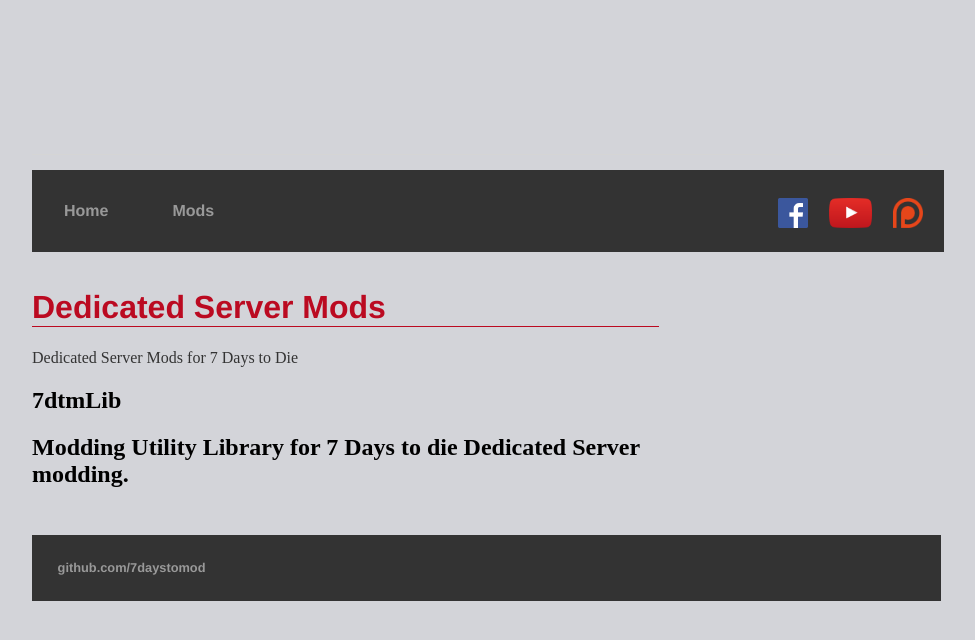
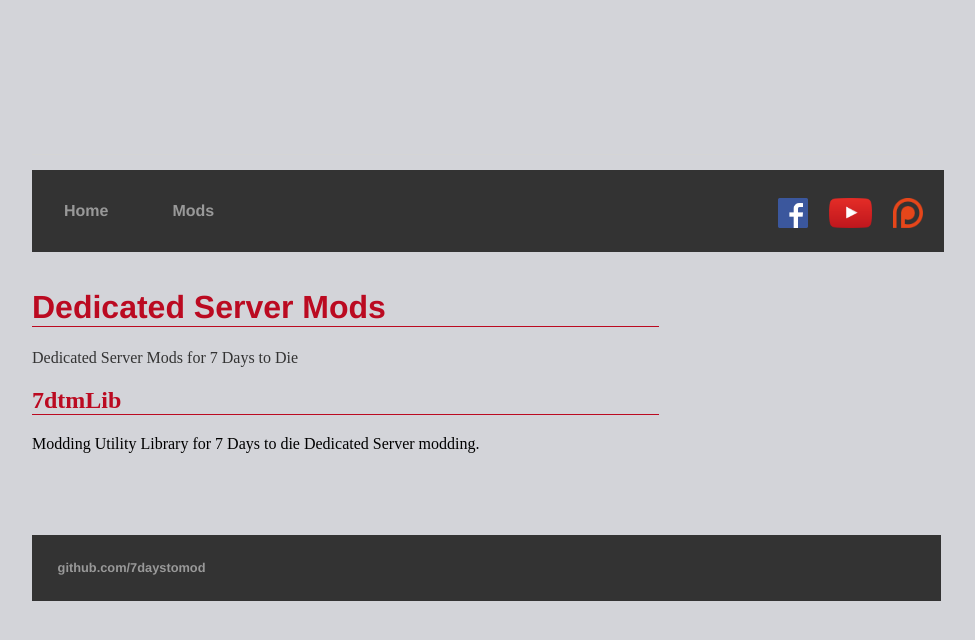
Before and after one commit to 7DaysToMod/7daystomod.github.io, a Jekyll site: the page built from mods/index.html, in a window 1280 px wide. Shown: the top 640 px of the page, without its empty margins (160-1135 px from the left). Built offline with Jekyll 4.4.1, drawn with Linux system fonts in a browser that asks for light colours.

Commit message:
fixed formatting of mods page

```diff
--- a/css/main.css
+++ b/css/main.css
@@ -66,7 +66,7 @@ li.toolbar-right{
 	margin-right:auto;
 }
 
-h1{
+h1, h2{
 	color: #BB0A21;
   border-bottom: 1px solid #BB0A21;
 }
--- a/mods/index.html
+++ b/mods/index.html
@@ -6,7 +6,7 @@ title: 7DaysToMod - Dedicated Server Mods
 	<h1>Dedicated Server Mods</h1>
 	<p>Dedicated Server Mods for 7 Days to Die</p>
 	<div class="moditem">
-		<h2>7dtmLib<h2>
+		<h2>7dtmLib</h2>
 		<span>
 			Modding Utility Library for 7 Days to die Dedicated Server modding.
 		</span>
```
